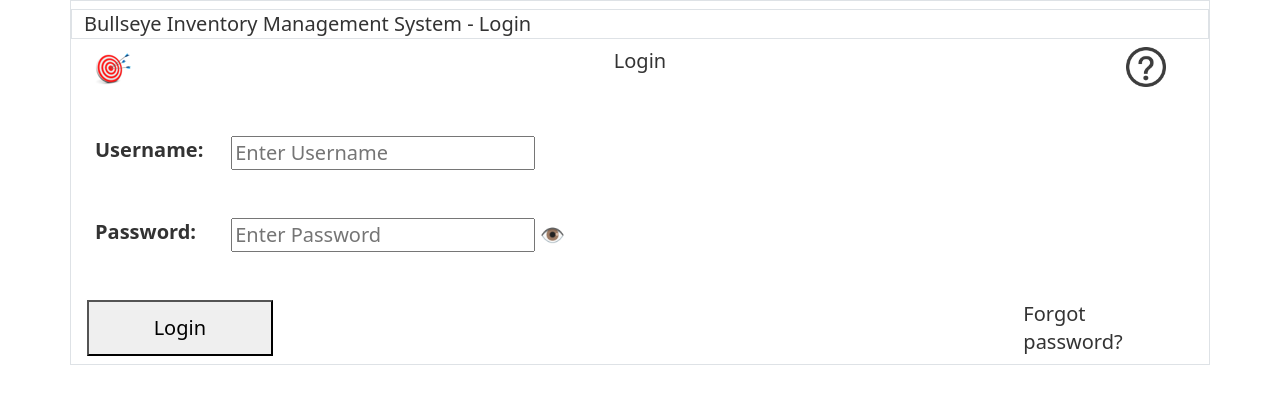
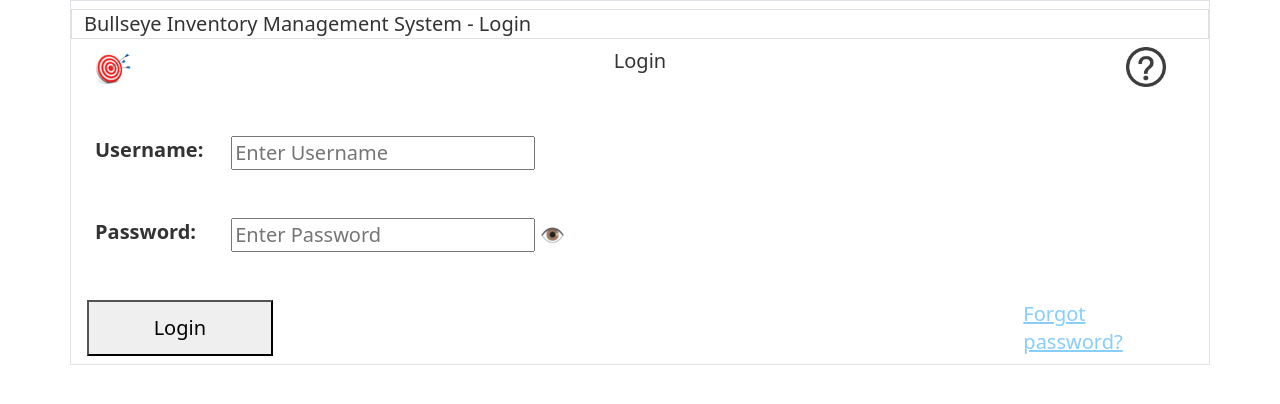
Before and after one commit to simcli/bullseye, a PHP site: page / in a window 1280 px wide. Shown: the top 404 px of the page. Run offline with PHP 8.4, Linux system fonts and the light colour scheme.

Commit message:
9:41 PM 2024-01-23

```diff
--- a/JSfiles/login.js
+++ b/JSfiles/login.js
@@ -65,7 +65,7 @@ function lockAccount(username) {
       } else {
         // Locking account failed
         let errorResponse = JSON.parse(xhr.responseText);
-        //alert("Locking account failed. " + errorResponse.error);
+        alert("Locking account failed. " + errorResponse.error);
       }
     }
   };
--- a/JSfiles/password.js
+++ b/JSfiles/password.js
@@ -1,4 +1,5 @@
 function togglePasswordVisibility() {
+  console.log("success");
   const passwordInput = document.querySelector("#password");
   const revealIcon = document.querySelector("#revealIcon");
 
@@ -11,13 +12,6 @@ function togglePasswordVisibility() {
   }
 }
 
-function showResetPasswordForm(username) {
-  // Hide loginPanel, show resetPassPanel
-  document.querySelector("#loginPanel").classList
-  document.getElementById("resetPassPanel").style.display = "block";
 
-  // Set the username in the reset form
-  document.getElementById("resetUsername").value = username;
-}
 
 export { togglePasswordVisibility };
--- a/index.php
+++ b/index.php
@@ -61,7 +61,7 @@
             <div class="row my-2">
                 <button id="loginButton" class="col-2 mx-1">Login</button>
                 <!-- <button id="exitButton" class="col-2">Exit</button> -->
-                <span class="col-2 ms-auto"><a id="forgotPass">Forgot password?</a></span>
+                <div class="col-2 ms-auto" id="forgotPass">Forgot password?</div>
             </div>
         </div>
 
--- a/main.js
+++ b/main.js
@@ -13,11 +13,27 @@ window.onload = function () {
   //BUTTON HANDLERS
   document.querySelector("#loginButton").addEventListener("click", handleLogin);
   document.querySelector("#revealIcon").addEventListener("click", togglePasswordVisibility);
-  //document.querySelector("#forgotPass").addEventListener("click", );
+  document.querySelector("#forgotPass").addEventListener("click", showResetPasswordForm);
 
 };
 
+function showResetPasswordForm() {
 
+  let username = document.querySelector("#username").value;
+
+  if(username.length === 0){
+    alert("Username field must be filled in");
+    return;
+  }
+  console.log(username);
+  // Hide loginPanel, show resetPassPanel
+  document.querySelector("#loginPanel").classList.add("hidden");
+  document.querySelector("#resetPassPanel").classList.remove("hidden");
+
+
+  // Set the username in the reset form
+  document.querySelector("#grabbedname").innerHTML = username;
+}
 
 function handleLogin() {
   console.log(loginAttempts)
--- a/mainStyleSheet.css
+++ b/mainStyleSheet.css
@@ -196,3 +196,9 @@ input:read-only:focus {
 #revealIcon {
   cursor: pointer;
 }
+
+#forgotPass {
+  cursor: pointer;
+  color: lightskyblue;
+  text-decoration: underline;
+}
```
